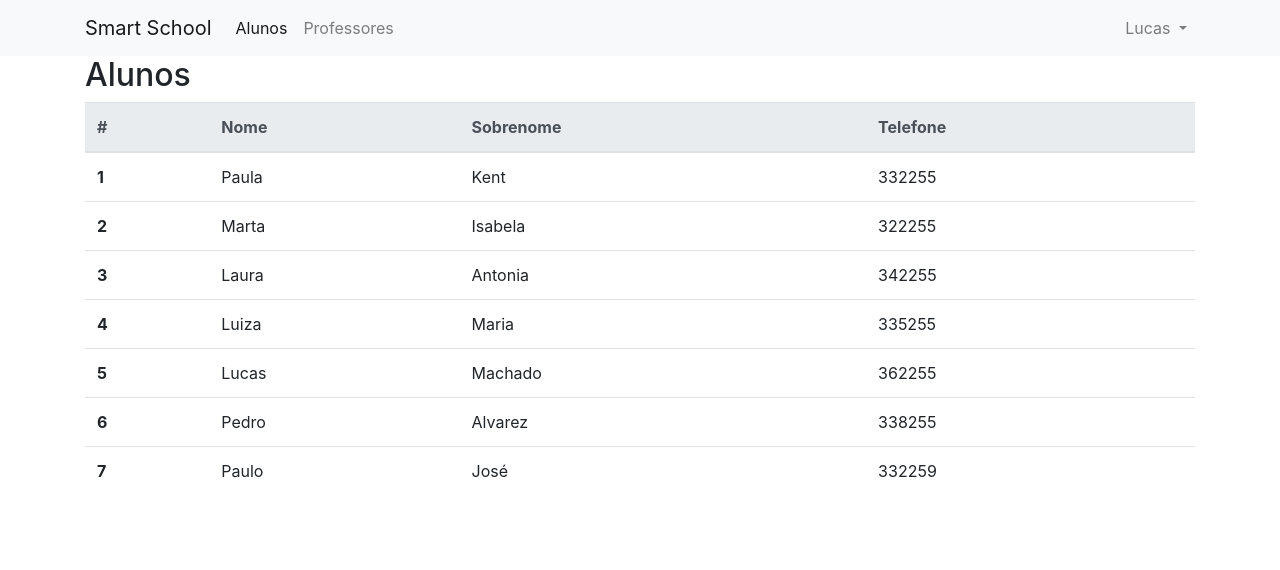
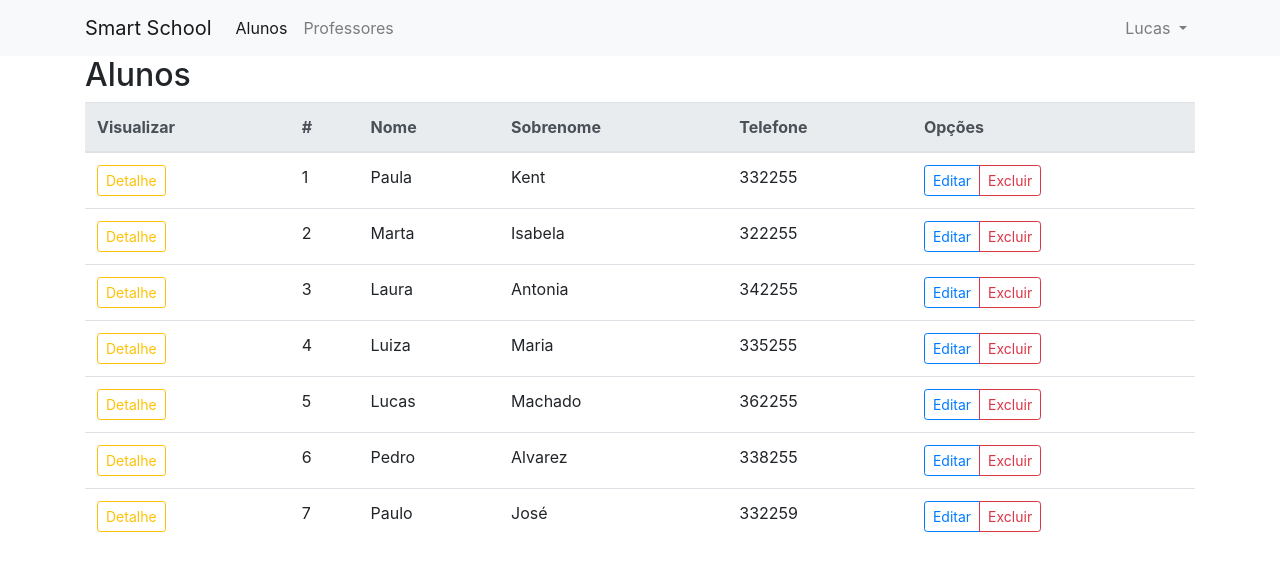
Before and after one commit to bymarreco/SmartSchoolTeste, an Angular app: page /alunos in a window 1280 px wide. Shown: the top 570 px of the page. Built offline with nearby package versions, Linux system fonts and the light colour scheme.

Commit message:
Alterações nos botões alunos

```diff
--- a/src/app/alunos/alunos.component.html
+++ b/src/app/alunos/alunos.component.html
@@ -5,7 +5,7 @@
         <app-titulo [titulo]="'Cód.Aluno: ' + alunoSelecionado.id"></app-titulo>
       </div>
       <div class="mt-1">
-        <button class="btn btn-outline-danger" (click)="voltar()">Fechar</button>
+        <button class="btn btn-sm btn-outline-danger" (click)="voltar()">Fechar</button>
       </div>
     </div>
 
@@ -33,19 +33,27 @@
     <table class="table table-hover">
       <thead class="thead-light">
         <tr>
+          <th scope="col">Visualizar</th>
           <th scope="col">#</th>
           <th scope="col">Nome</th>
           <th scope="col">Sobrenome</th>
           <th scope="col">Telefone</th>
+          <th scope="col">Opções</th>
         </tr>
       </thead>
       <tbody>
-        <tr *ngFor="let aluno of alunos"
-        style="cursor: pointer;" (click)="alunoSelect(aluno)">
-        <th scope="row">{{aluno.id}}</th>
+        <tr *ngFor="let aluno of alunos">
+        <td><button (click)="alunoSelect(aluno)" class="btn btn-sm btn-outline-warning">Detalhe</button></td>
+        <td scope="row">{{aluno.id}}</td>
         <td>{{aluno.nome}}</td>
         <td>{{aluno.sobrenome}}</td>
         <td>{{aluno.telefone}}</td>
+        <td>
+          <div class="btn-group">
+            <button class="btn btn-sm btn-outline-primary">Editar</button>
+            <button class="btn btn-sm btn-outline-danger">Excluir</button>
+          </div>
+        </td>
       </tr>
     </tbody>
   </table>
--- a/src/app/professores/professores.component.html
+++ b/src/app/professores/professores.component.html
@@ -26,7 +26,7 @@
   </div>
 
 
-  <div [ngClass]="{'col-sm-6':professorSelecionado,'col-sm-12':!alunoSelecionado}">
+  <div [ngClass]="{'col-sm-6':professorSelecionado,'col-sm-12':!professorSelecionado}">
     <app-titulo [titulo]="titulo"></app-titulo>
     <table class="table table-hover">
       <thead class="thead-light">
```
